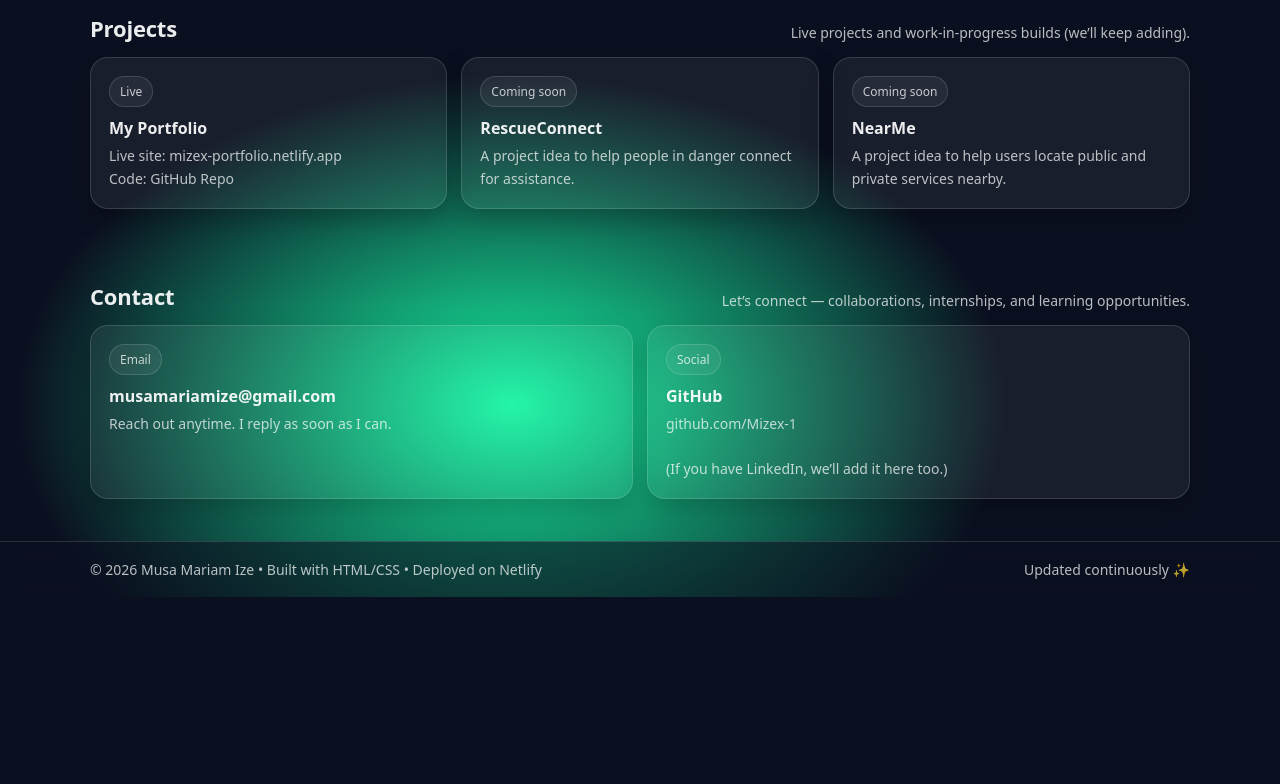
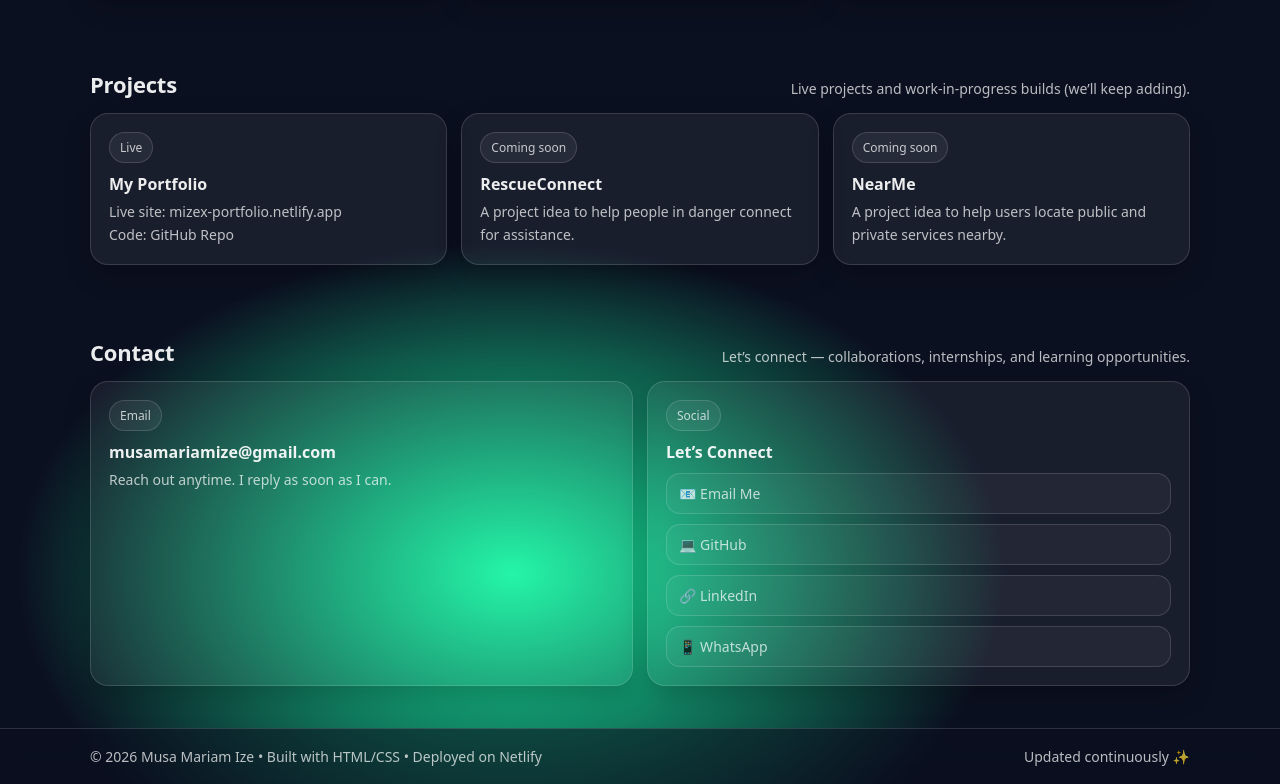
Before and after one commit to Mizex-1/my-portfolio, a plain HTML site: page index.html in a window 1280 px wide. Shown: the part 1323-2107 px from the top of the page. Before the commit the page ends 1920 px from the top, so only its background shows below. Drawn offline with Linux system fonts and the light colour scheme.

Commit message:
update social links section

```diff
--- a/index.html
+++ b/index.html
@@ -321,7 +321,9 @@
           I’m a growing frontend developer and storyteller. I build clean web experiences, learn in public,
           and document achievements and memorable moments as I evolve.
         </p>
-
+<p style="margin-top:12px; font-weight:600; color:#17f5a4;">
+  Currently open to building websites for NGOs and community-driven organizations.
+</p>
         <div class="cta">
           <a class="btn btn-primary" href="#projects">View Projects</a>
           <a class="btn" href="#contact">Contact Me</a>
@@ -466,15 +468,25 @@
         <p>Reach out anytime. I reply as soon as I can.</p>
       </div>
       <div class="card">
-        <div class="kicker">Social</div>
-        <h3>GitHub</h3>
-        <p>
-          <a href="https://github.com/Mizex-1" target="_blank" rel="noreferrer">github.com/Mizex-1</a>
-          <br/><br/>
-          (If you have LinkedIn, we’ll add it here too.)
-        </p>
-      </div>
-    </div>
+  <div class="kicker">Social</div>
+  <h3>Let’s Connect</h3>
+
+  <div class="mini">
+    <a href="mailto:musamariamize@gmail.com">📧 Email Me</a>
+
+    <a href="https://github.com/Mizex-1" target="_blank" rel="noreferrer">
+      💻 GitHub
+    </a>
+
+    <a href="https://www.linkedin.com/in/musa-mariam-ize-97b5952a5/" target="_blank" rel="noreferrer">
+      🔗 LinkedIn
+    </a>
+
+    <a href="https://wa.me/2349037011710" target="_blank">
+      📱 WhatsApp
+    </a>
+  </div>
+</div>
   </section>
 
   <footer>
```
